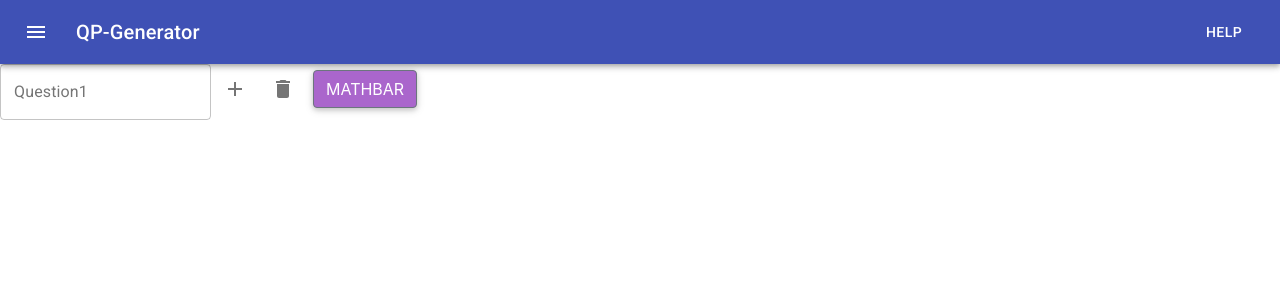
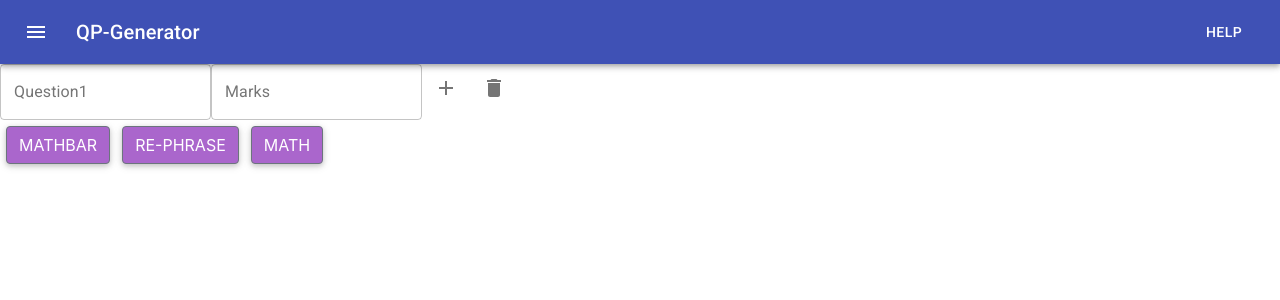
Before and after one commit to Team-Tomato/QP-Generator, a React (Create React App) app in the folder qp-generator-frontend/: page /#/ in a window 1280 px wide. Shown: the top 300 px of the page. Built offline with nearby package versions, Linux system fonts and the light colour scheme.

Commit message:
Added 3 buttons

```diff
--- a/qp-generator-frontend/src/Containers/generator.js
+++ b/qp-generator-frontend/src/Containers/generator.js
@@ -90,9 +90,19 @@ class Generator extends Component {
           value=''
           onChange={e => this.handleChange(e, 0)}
         />
+        <TextField
+          id="marks"
+          name="marks"
+          label={`Marks`}
+          placeholder={`Marks`}
+          variant="outlined"
+          value=''
+        />
         <IconButton aria-label="delete" onClick={this.handleAdd}> <AddIcon className="addbtn" /> </IconButton>
         <IconButton aria-label="delete" onClick={this.handleDelete}> <DeleteIcon className="addbtn" /> </IconButton>
         <Button onClick={()=>this.handleBarButton(0)}>MathBar</Button>
+        <Button onClick={()=>this.handleBarButton(0)}>Re-phrase</Button>
+        <Button onClick={()=>this.handleBarButton(0)}>Math</Button>
       </div>
     }
     else {
```
